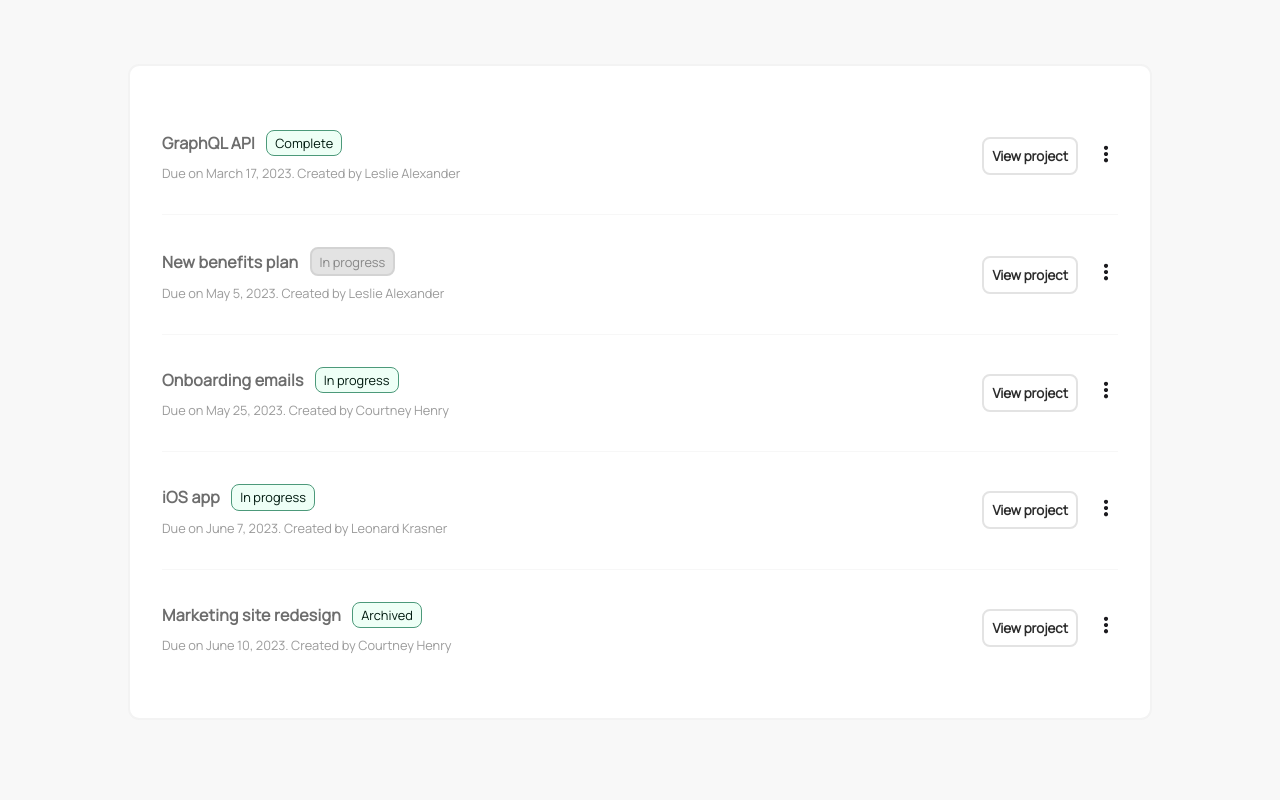
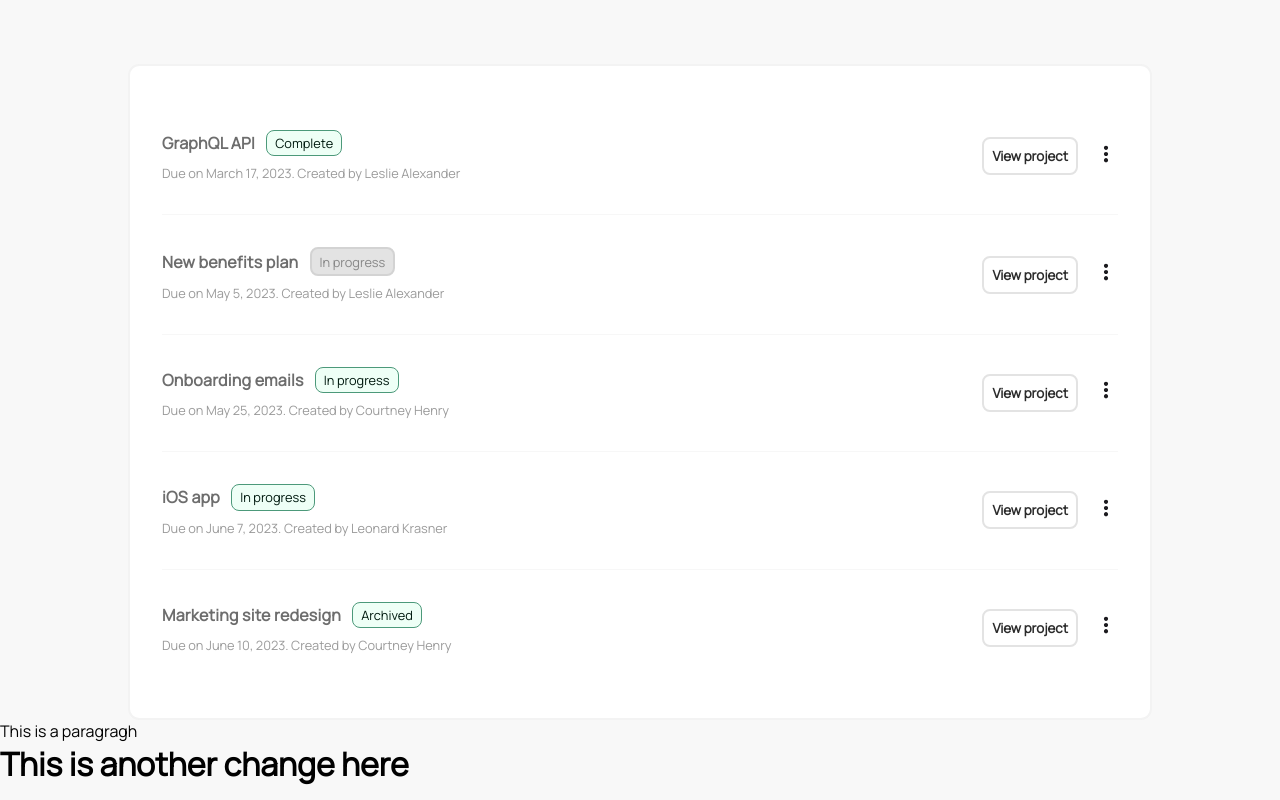
Before and after one commit to hardaybissy/Tailwind-Bisi-Component, a plain HTML site: page index.html in a window 1280 px wide. Drawn offline with Linux system fonts and the light colour scheme.

Commit message:
second version

```diff
--- a/index.html
+++ b/index.html
@@ -176,7 +176,8 @@
     </div>
 </div>
 
-
+<p>This is a paragragh</p>
+<h1>This is another change here</h1>
 
 </body>
 </html>
```
